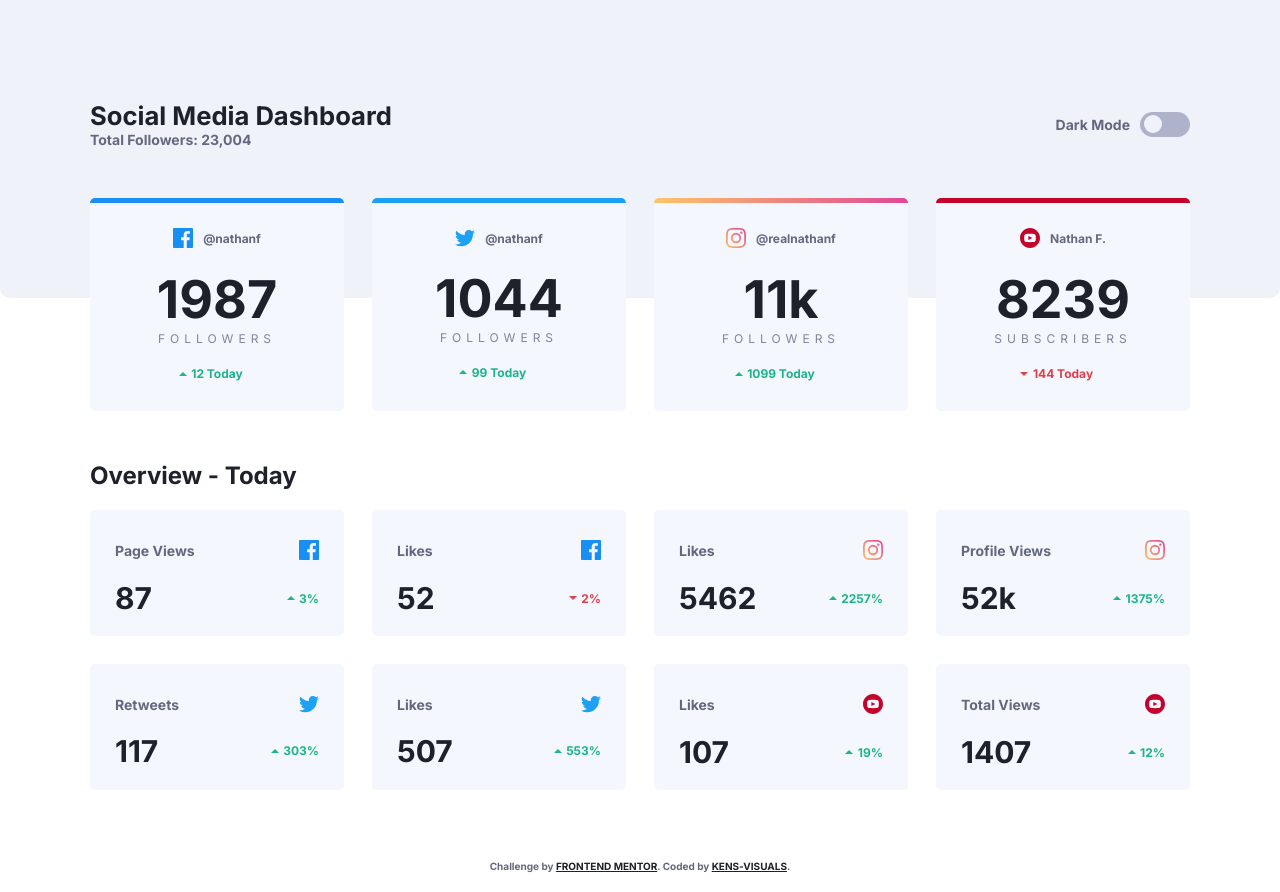
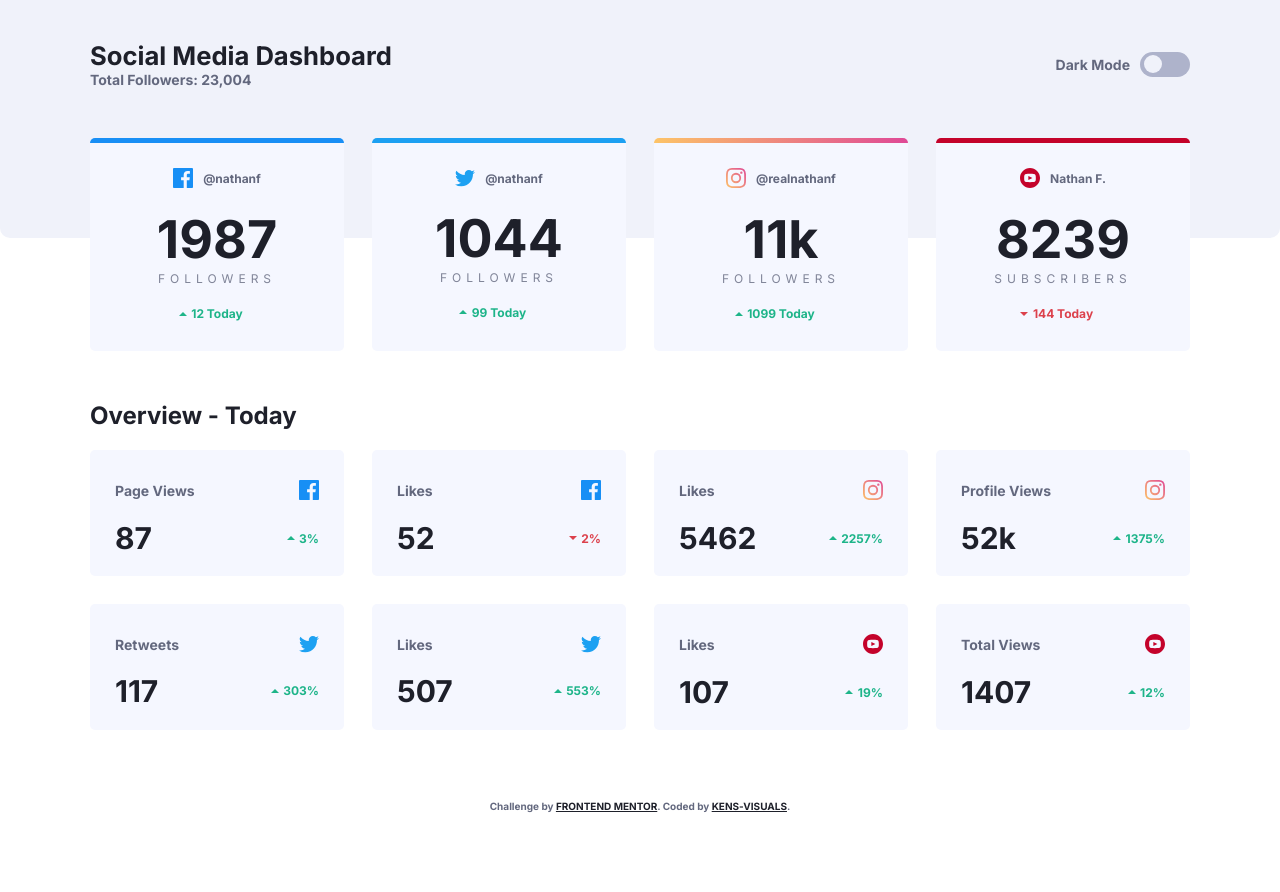
Before and after one commit to kens-visuals/social-media-dashboard, a website: page index.html in a window 1280 px wide. After the commit the page ends 832 px from the top, so only its background shows below. Drawn offline with Linux system fonts and the light colour scheme.

Commit message:
fix minor CSS issues

```diff
--- a/scss/_layout.scss
+++ b/scss/_layout.scss
@@ -6,7 +6,7 @@
   max-width: 110rem;
 
   &--small {
-    padding: 10rem 0 15rem 0;
+    padding: 4rem 0 15rem 0;
     margin: 0 auto;
 
     @media (min-width: 810px) {
```
Also changed, not shown: css/style.css.
